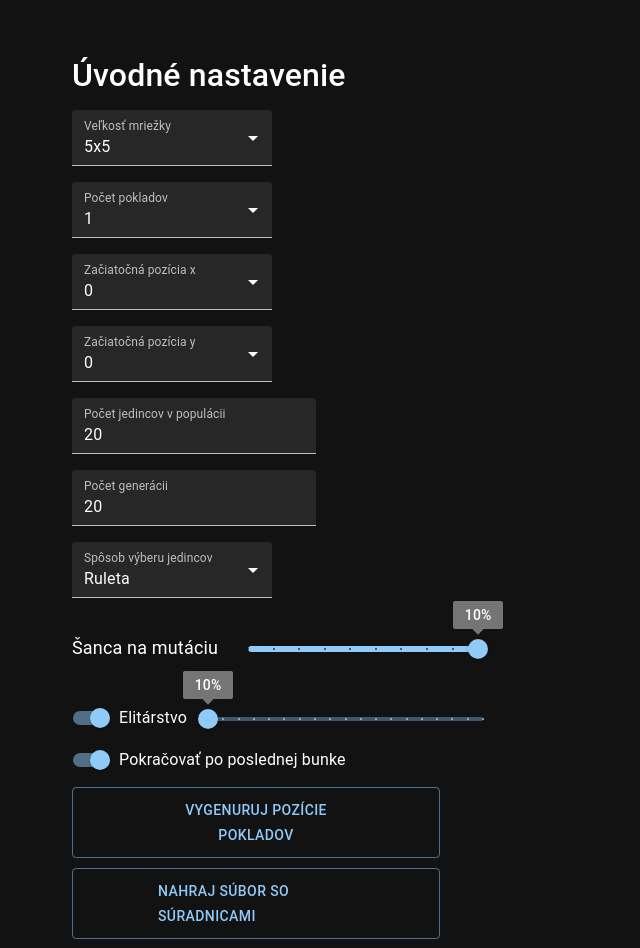
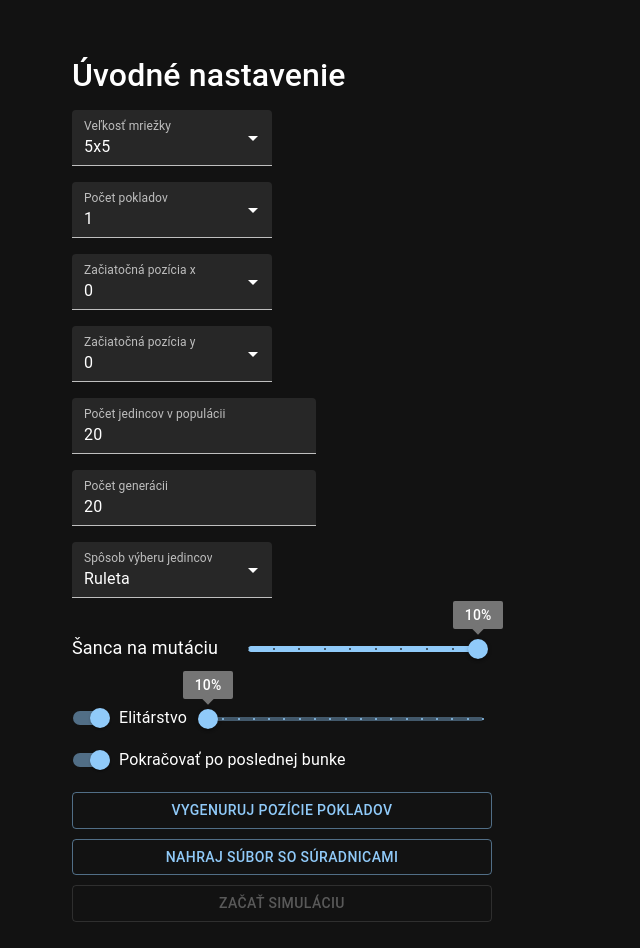
Before and after one commit to DavidSchmidt3/genetic-algorithm, a React (Create React App) app: page / in a window 1280 px wide. Shown: the top 948 px of the page, without its empty margins (0-640 px from the left). Built offline with nearby package versions, Linux system fonts and the light colour scheme.

Commit message:
Everything works

```diff
--- a/src/App.js
+++ b/src/App.js
@@ -478,7 +478,6 @@ export default class App extends React.Component {
           case 3: // Výpis
             const moveNumber = parseInt(this.getLast2Bits(individual[address]), 2);
             stats.moves.push(moveNumber);
-            stats.moveCount++;
             stats.instructionCount++;
             const validMove = this.applyMove(moveNumber, grid, stats);
             if (!validMove) // Hrac vysiel mimo mapy
--- a/src/grid.css
+++ b/src/grid.css
@@ -15,23 +15,19 @@
 }
 
 .button {
-  padding: 10px 90px !important;
+  width: 420px !important;
+  margin: 5px 0 !important;
 }
 
 .button-2 {
-  margin-top: 10px !important;
-  padding: 10px 85px !important;
+  width: 420px !important;
+  margin: 5px 0 !important;
 }
 
 .button-3 {
-  margin-top: 10px !important;
-  padding: 10px 143px !important;
+  width: 420px !important;
+  margin: 5px 0 !important;
 }
-
-/* .settings {
-  margin-left: 50%;
-  transform: translateX(-50%);
-} */
 
 .slider {
   width: 275px !important;
```
